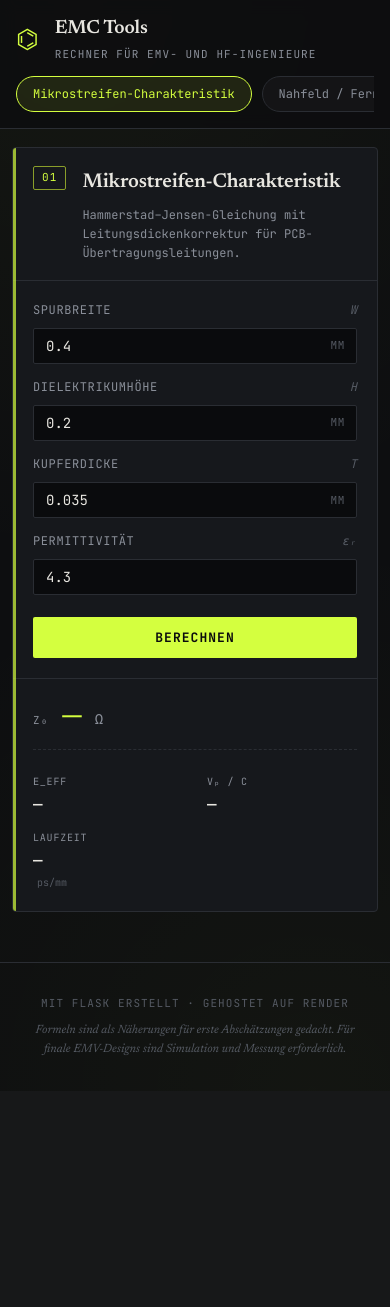
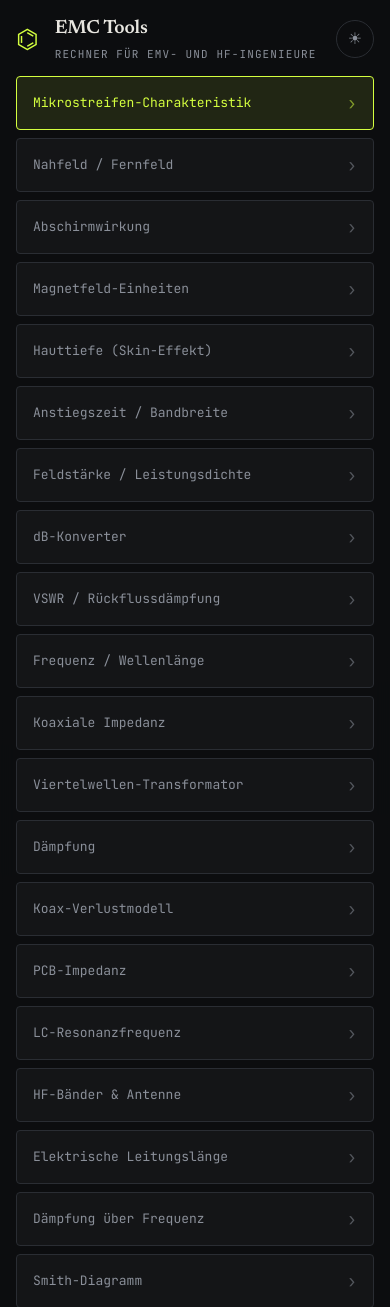
Before and after one commit to guanglingren/111000-emc, a Flask app: page / in a window 390 px wide. Shown: the top 1307 px of the page. Before the commit the page ends 1055 px from the top, so only its background shows below. Run offline with Flask 3, Linux system fonts and the light colour scheme.

Commit message:
Add mobile home/detail navigation and a light theme
- Mobile now opens to a tile menu; tapping a tile opens that
  calculator with a prominent back-to-overview button
- Desktop keeps the wrapped tab bar (unchanged)
- Add a light theme with a header toggle, persisted in localStorage;
  canvas graphs re-render with theme-aware colours

Co-Authored-By: Claude Opus 4.7 <noreply@anthropic.com>

```diff
--- a/static/style.css
+++ b/static/style.css
@@ -4,16 +4,36 @@
   --bg: #0d0e10;
   --bg-card: #16181c;
   --bg-input: #0a0b0d;
+  --masthead-bg: rgba(13, 14, 16, 0.92);
   --border: #2a2d33;
   --border-strong: #3d4148;
   --text: #e8e6e0;
   --text-dim: #8a8f99;
   --text-faint: #555a63;
   --accent: #d4ff3f;       /* signal yellow-green */
+  --accent-hover: #c4ef2f;
   --accent-dim: #8a9e2a;
+  --accent-text: #0a0b0d;
   --warn: #ff7849;
   --mono: "JetBrains Mono", ui-monospace, "SF Mono", Menlo, monospace;
   --serif: "Newsreader", Georgia, serif;
+}
+
+[data-theme="light"] {
+  --bg: #f1f1ec;
+  --bg-card: #ffffff;
+  --bg-input: #fbfbf9;
+  --masthead-bg: rgba(241, 241, 236, 0.92);
+  --border: #d6d6cf;
+  --border-strong: #b6b6ad;
+  --text: #1c1e22;
+  --text-dim: #5c616b;
+  --text-faint: #8a8f99;
+  --accent: #3f7400;
+  --accent-hover: #2f5800;
+  --accent-dim: #7a9e2a;
+  --accent-text: #ffffff;
+  --warn: #c4490f;
 }
 
 * { box-sizing: border-box; margin: 0; padding: 0; }
@@ -36,11 +56,62 @@ body {
 .masthead {
   border-bottom: 1px solid var(--border);
   padding: 20px 0;
-  background: rgba(13, 14, 16, 0.85);
+  background: var(--masthead-bg);
   backdrop-filter: blur(8px);
   position: sticky;
   top: 0;
   z-index: 10;
+}
+
+.masthead-top {
+  display: flex;
+  align-items: center;
+  gap: 12px;
+}
+
+.masthead-top .brand {
+  margin-right: auto;
+}
+
+.back-btn {
+  display: none;
+  align-items: center;
+  gap: 6px;
+  flex: 0 0 auto;
+  padding: 9px 16px;
+  border: 1px solid var(--accent);
+  border-radius: 999px;
+  background: transparent;
+  color: var(--accent);
+  font-family: var(--mono);
+  font-size: 12px;
+  font-weight: 700;
+  letter-spacing: 0.05em;
+  cursor: pointer;
+  transition: background 0.15s, color 0.15s;
+}
+
+.back-btn:hover {
+  background: var(--accent);
+  color: var(--accent-text);
+}
+
+.theme-toggle {
+  flex: 0 0 auto;
+  width: 38px;
+  height: 38px;
+  border: 1px solid var(--border);
+  border-radius: 999px;
+  background: transparent;
+  color: var(--text-dim);
+  font-size: 16px;
+  cursor: pointer;
+  transition: color 0.15s, border-color 0.15s;
+}
+
+.theme-toggle:hover {
+  color: var(--accent);
+  border-color: var(--accent);
 }
 
 .masthead-inner {
@@ -259,7 +330,7 @@ main {
 button[type="submit"] {
   margin-top: 8px;
   background: var(--accent);
-  color: #0a0b0d;
+  color: var(--accent-text);
   border: none;
   font-family: var(--mono);
   font-weight: 700;
@@ -273,7 +344,7 @@ button[type="submit"] {
 }
 
 button[type="submit"]:hover {
-  background: #c4ef2f;
+  background: var(--accent-hover);
 }
 
 button[type="submit"]:active {
@@ -436,12 +507,44 @@ footer .hint {
     gap: 12px;
   }
 
-  /* Single-row scroller on mobile keeps the sticky header compact */
+  /* Vertical tile menu on mobile */
   .tab-nav {
-    flex-wrap: nowrap;
-    overflow-x: auto;
-    -webkit-overflow-scrolling: touch;
-    scrollbar-width: none;
+    flex-wrap: wrap;
+    gap: 8px;
+  }
+
+  .tab-nav button {
+    flex: 1 1 100%;
+    justify-content: space-between;
+    text-align: left;
+    border-radius: 4px;
+    padding: 15px 16px;
+    font-size: 13px;
+  }
+
+  .tab-nav button::after {
+    content: "›";
+    font-size: 17px;
+    opacity: 0.55;
+  }
+
+  /* Home view: tile menu only, no calculator open */
+  body[data-view="home"] .masthead {
+    position: static;
+  }
+
+  body[data-view="home"] main,
+  body[data-view="home"] .back-btn {
+    display: none;
+  }
+
+  /* Detail view: one calculator + back button, tiles hidden */
+  body[data-view="detail"] .tab-nav {
+    display: none;
+  }
+
+  body[data-view="detail"] .back-btn {
+    display: inline-flex;
   }
 
   .card-body {
--- a/templates/index.html
+++ b/templates/index.html
@@ -7,18 +7,30 @@
 <link rel="preconnect" href="https://fonts.googleapis.com">
 <link rel="preconnect" href="https://fonts.gstatic.com" crossorigin>
 <link href="https://fonts.googleapis.com/css2?family=JetBrains+Mono:wght@400;500;700&family=Newsreader:ital,wght@0,400;0,600;1,400&display=swap" rel="stylesheet">
-<link rel="stylesheet" href="{{ url_for('static', filename='style.css') }}?v=8">
+<link rel="stylesheet" href="{{ url_for('static', filename='style.css') }}?v=9">
+<script>
+  (function () {
+    try {
+      var t = localStorage.getItem("emc-theme");
+      if (t) document.documentElement.dataset.theme = t;
+    } catch (e) {}
+  })();
+</script>
 </head>
 <body>
 
 <header class="masthead">
   <div class="masthead-inner">
-    <div class="brand">
-      <span class="brand-mark">⌬</span>
-      <div>
-        <h1>EMC Tools</h1>
-        <p class="sub">Rechner für EMV- und HF-Ingenieure</p>
+    <div class="masthead-top">
+      <button class="back-btn" type="button" aria-label="Zurück zur Übersicht">‹ Übersicht</button>
+      <div class="brand">
+        <span class="brand-mark">⌬</span>
+        <div>
+          <h1>EMC Tools</h1>
+          <p class="sub">Rechner für EMV- und HF-Ingenieure</p>
+        </div>
       </div>
+      <button class="theme-toggle" type="button" aria-label="Design wechseln">☀</button>
     </div>
     <nav class="tab-nav" aria-label="Rechner"></nav>
   </div>
@@ -824,17 +836,27 @@ function clearError(panel) {
   if (err) err.classList.add("hidden");
 }
 
-/* ===== Single-level tab navigation ===== */
+/* ===== Navigation: tile menu (mobile) / tab bar (desktop) ===== */
 const tabNav = document.querySelector(".tab-nav");
 const cards = Array.from(document.querySelectorAll("section.card"));
+const backBtn = document.querySelector(".back-btn");
 
-function setActiveCard(id) {
+function showCard(id) {
   cards.forEach(c => c.classList.toggle("hidden", c.id !== id));
   tabNav.querySelectorAll("button").forEach(btn => {
-    const isActive = btn.dataset.card === id;
-    btn.classList.toggle("active", isActive);
-    if (isActive) btn.scrollIntoView({inline: "nearest", block: "nearest"});
+    btn.classList.toggle("active", btn.dataset.card === id);
   });
+}
+
+function openCard(id) {
+  showCard(id);
+  document.body.dataset.view = "detail";
+  window.scrollTo(0, 0);
+}
+
+function goHome() {
+  document.body.dataset.view = "home";
+  window.scrollTo(0, 0);
 }
 
 cards.forEach(card => {
@@ -842,10 +864,26 @@ cards.forEach(card => {
   btn.type = "button";
   btn.dataset.card = card.id;
   btn.textContent = card.querySelector(".card-head h2").textContent;
-  btn.addEventListener("click", () => setActiveCard(card.id));
+  btn.addEventListener("click", () => openCard(card.id));
   tabNav.append(btn);
 });
-if (cards.length) setActiveCard(cards[0].id);
+if (cards.length) showCard(cards[0].id);
+document.body.dataset.view = "home";
+backBtn.addEventListener("click", goHome);
+
+/* ===== Theme toggle ===== */
+const themeToggle = document.querySelector(".theme-toggle");
+function syncThemeIcon() {
+  themeToggle.textContent = document.documentElement.dataset.theme === "light" ? "☾" : "☀";
+}
+syncThemeIcon();
+themeToggle.addEventListener("click", () => {
+  const next = document.documentElement.dataset.theme === "light" ? "dark" : "light";
+  document.documentElement.dataset.theme = next;
+  try { localStorage.setItem("emc-theme", next); } catch (e) {}
+  syncThemeIcon();
+  document.querySelectorAll("form[data-graph]").forEach(f => f.requestSubmit());
+});
 
 /* ===== dB converter: show fields for the selected mode ===== */
 document.querySelectorAll("[data-db-mode]").forEach(sel => {
@@ -901,8 +939,21 @@ function setReadout(canvas, text) {
   canvas.parentElement.querySelector(".graph-readout").textContent = text;
 }
 
+function themeColors() {
+  const s = getComputedStyle(document.documentElement);
+  return {
+    grid: s.getPropertyValue("--border").trim(),
+    accent: s.getPropertyValue("--accent").trim(),
+    dim: s.getPropertyValue("--text-dim").trim(),
+    faint: s.getPropertyValue("--text-faint").trim(),
+    warn: s.getPropertyValue("--warn").trim(),
+    bg: s.getPropertyValue("--bg-input").trim(),
+  };
+}
+
 function drawSweep(canvas, result) {
   const ctx = canvas.getContext("2d");
+  const c = themeColors();
   const W = canvas.width, H = canvas.height;
   ctx.clearRect(0, 0, W, H);
   const pad = {l: 54, r: 14, t: 22, b: 38};
@@ -915,7 +966,7 @@ function drawSweep(canvas, result) {
   const X = f => pad.l + (Math.log10(f) - lx0) / (lx1 - lx0) * pw;
   const Y = v => pad.t + ph - v / ymax * ph;
 
-  ctx.strokeStyle = "#2a2d33"; ctx.fillStyle = "#8a8f99";
+  ctx.strokeStyle = c.grid; ctx.fillStyle = c.dim;
   ctx.font = "10px monospace"; ctx.lineWidth = 1;
   for (let d = Math.ceil(lx0); d <= Math.floor(lx1); d++) {
     const dv = Math.pow(10, d), x = X(dv);
@@ -939,26 +990,27 @@ function drawSweep(canvas, result) {
     });
     ctx.stroke();
   };
-  line("cond", "#8a8f99", 1.5);
-  line("diel", "#555a63", 1.5);
-  line("total", "#d4ff3f", 2);
+  line("cond", c.dim, 1.5);
+  line("diel", c.faint, 1.5);
+  line("total", c.accent, 2);
 
   ctx.textAlign = "left";
-  [["Gesamt", "#d4ff3f"], ["Leiter", "#8a8f99"], ["Dielektr.", "#555a63"]].forEach((L, i) => {
+  [["Gesamt", c.accent], ["Leiter", c.dim], ["Dielektr.", c.faint]].forEach((L, i) => {
     ctx.fillStyle = L[1]; ctx.fillRect(pad.l + 6 + i * 96, pad.t - 12, 12, 3);
-    ctx.fillStyle = "#8a8f99"; ctx.fillText(L[0], pad.l + 22 + i * 96, pad.t - 8);
+    ctx.fillStyle = c.dim; ctx.fillText(L[0], pad.l + 22 + i * 96, pad.t - 8);
   });
   setReadout(canvas, `Z₀ ≈ ${result.z0} Ω · Dämpfung in dB/m`);
 }
 
 function drawSmith(canvas, result) {
   const ctx = canvas.getContext("2d");
+  const c = themeColors();
   const W = canvas.width, H = canvas.height;
   ctx.clearRect(0, 0, W, H);
   const cx = W / 2, cy = H / 2, R = Math.min(W, H) / 2 - 14;
   const PX = g => cx + g * R, PY = g => cy - g * R;
 
-  ctx.strokeStyle = "#2a2d33"; ctx.lineWidth = 1;
+  ctx.strokeStyle = c.grid; ctx.lineWidth = 1;
   ctx.beginPath(); ctx.arc(cx, cy, R, 0, 2 * Math.PI); ctx.stroke();
   ctx.beginPath(); ctx.moveTo(cx - R, cy); ctx.lineTo(cx + R, cy); ctx.stroke();
 
@@ -977,14 +1029,14 @@ function drawSmith(canvas, result) {
   });
   ctx.restore();
 
-  ctx.strokeStyle = "#ff7849"; ctx.setLineDash([4, 3]);
+  ctx.strokeStyle = c.warn; ctx.setLineDash([4, 3]);
   ctx.beginPath(); ctx.arc(cx, cy, result.gamma_mag * R, 0, 2 * Math.PI); ctx.stroke();
   ctx.setLineDash([]);
 
   const px = PX(result.gamma_re), py = PY(result.gamma_im);
-  ctx.fillStyle = "#d4ff3f";
+  ctx.fillStyle = c.accent;
   ctx.beginPath(); ctx.arc(px, py, 5, 0, 2 * Math.PI); ctx.fill();
-  ctx.strokeStyle = "#0a0b0d"; ctx.lineWidth = 1.5; ctx.stroke();
+  ctx.strokeStyle = c.bg; ctx.lineWidth = 1.5; ctx.stroke();
 
   const sign = result.gamma_im >= 0 ? "+" : "−";
   setReadout(canvas, `Γ = ${result.gamma_re} ${sign} j${Math.abs(result.gamma_im)} · |Γ| = ${result.gamma_mag} · VSWR = ${result.vswr ?? "∞"} · RL = ${result.return_loss ?? "0"} dB`);
@@ -992,11 +1044,12 @@ function drawSmith(canvas, result) {
 
 function drawPattern(canvas, result) {
   const ctx = canvas.getContext("2d");
+  const c = themeColors();
   const W = canvas.width, H = canvas.height;
   ctx.clearRect(0, 0, W, H);
   const cx = W / 2, cy = H / 2, R = Math.min(W, H) / 2 - 20;
 
-  ctx.strokeStyle = "#2a2d33"; ctx.lineWidth = 1;
+  ctx.strokeStyle = c.grid; ctx.lineWidth = 1;
   [0.25, 0.5, 0.75, 1].forEach(f => {
     ctx.beginPath(); ctx.arc(cx, cy, f * R, 0, 2 * Math.PI); ctx.stroke();
   });
@@ -1006,7 +1059,7 @@ function drawPattern(canvas, result) {
     ctx.lineTo(cx + R * Math.cos(t), cy + R * Math.sin(t)); ctx.stroke();
   }
 
-  ctx.strokeStyle = "#d4ff3f"; ctx.fillStyle = "rgba(212,255,63,0.12)"; ctx.lineWidth = 2;
+  ctx.strokeStyle = c.accent; ctx.fillStyle = c.accent; ctx.lineWidth = 2;
   ctx.beginPath();
   result.points.forEach((p, i) => {
     const t = (p.angle - 90) * Math.PI / 180;
@@ -1014,7 +1067,9 @@ function drawPattern(canvas, result) {
     const x = cx + r * Math.cos(t), y = cy + r * Math.sin(t);
     i ? ctx.lineTo(x, y) : ctx.moveTo(x, y);
   });
-  ctx.closePath(); ctx.fill(); ctx.stroke();
+  ctx.closePath();
+  ctx.globalAlpha = 0.13; ctx.fill(); ctx.globalAlpha = 1;
+  ctx.stroke();
 
   setReadout(canvas, result.hpbw != null
     ? `Halbwertsbreite (HPBW) ≈ ${result.hpbw}°`
```
